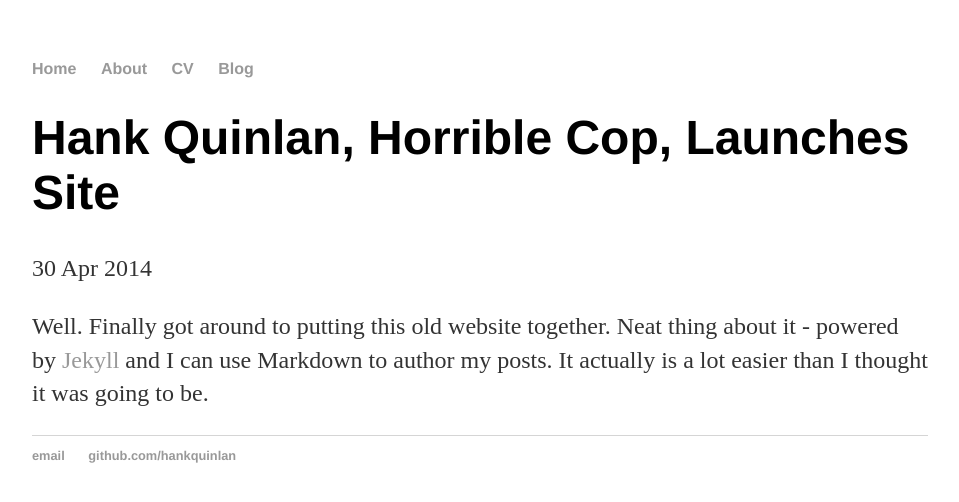
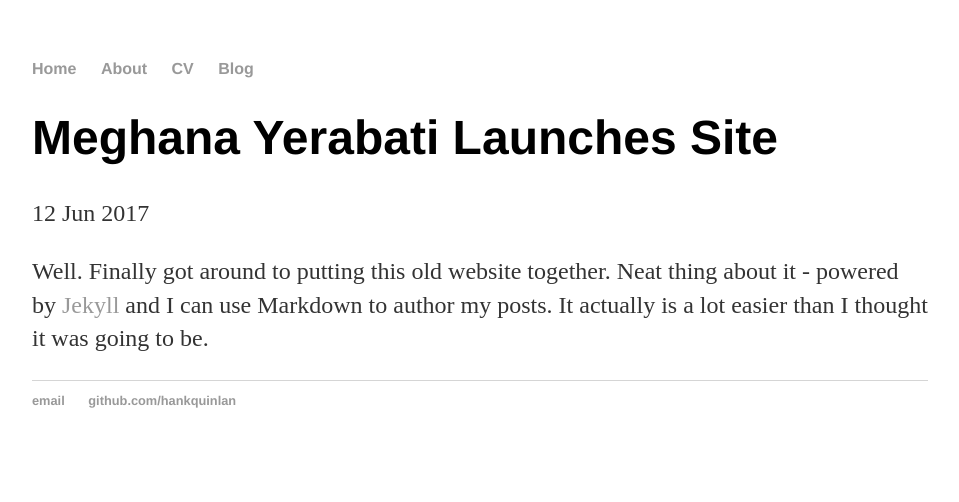
Before and after one commit to myerabati/meghanayerabati.github.io, a Jekyll site: the page built from _posts/2017-06-12-my-new-website.md, in a window 1280 px wide. Shown: the top 502 px of the page, without its empty margins (160-1119 px from the left). Built offline with Jekyll 4.4.1, drawn with Linux system fonts in a browser that asks for light colours.

Commit message:
Edit post
Personalize post

```diff
--- a/_posts/2017-06-12-my-new-website.md
+++ b/_posts/2017-06-12-my-new-website.md
@@ -1,7 +1,7 @@
 ---
 layout: post
-title: "Hank Quinlan, Horrible Cop, Launches Site"
-date: 2014-04-30
+title: "Meghana Yerabati Launches Site"
+date: 2017-06-12
 ---
 
 Well. Finally got around to putting this old website together. Neat thing about it - powered by [Jekyll](http://jekyllrb.com) and I can use Markdown to author my posts. It actually is a lot easier than I thought it was going to be.
```
